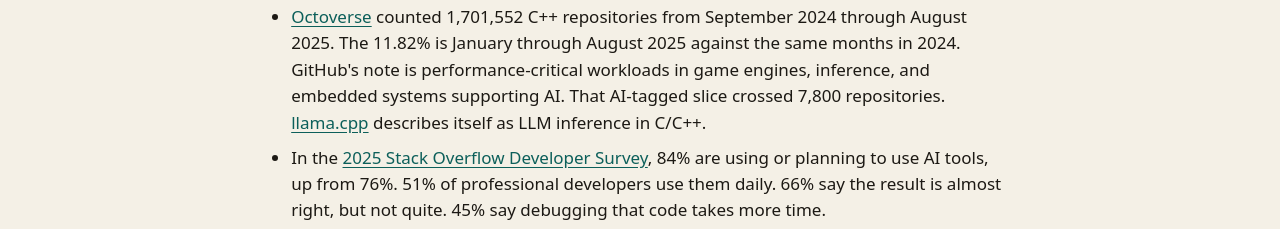
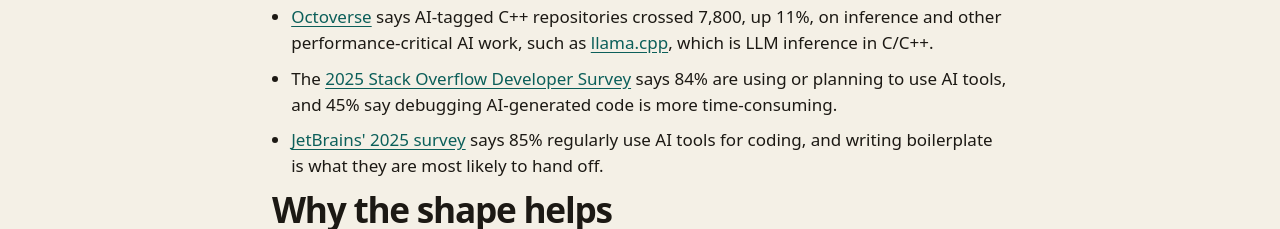
Before and after one commit to sean3z/crocket.dev, a plain HTML site: page web/ai/index.html in a window 1280 px wide. Shown: the part 543-772 px from the top of the page. Drawn offline with Linux system fonts and the light colour scheme.

Commit message:
Trim the AI page Why now list to three sentences.
Each bullet keeps one sourced figure: Octoverse on AI-tagged C++, Stack Overflow on drafting and debugging, and JetBrains on boilerplate.

```diff
--- a/web/ai/index.html
+++ b/web/ai/index.html
@@ -45,9 +45,9 @@
 
         <h2 id="right-now">Why now</h2>
         <ul class="callouts">
-          <li><a href="https://github.blog/news-insights/octoverse/octoverse-a-new-developer-joins-github-every-second-as-ai-leads-typescript-to-1/">Octoverse</a> counted 1,701,552 C++ repositories from September 2024 through August 2025. The 11.82% is January through August 2025 against the same months in 2024. GitHub's note is performance-critical workloads in game engines, inference, and embedded systems supporting AI. That AI-tagged slice crossed 7,800 repositories. <a href="https://github.com/ggml-org/llama.cpp">llama.cpp</a> describes itself as LLM inference in C/C++.</li>
-          <li>In the <a href="https://survey.stackoverflow.co/2025/ai">2025 Stack Overflow Developer Survey</a>, 84% are using or planning to use AI tools, up from 76%. 51% of professional developers use them daily. 66% say the result is almost right, but not quite. 45% say debugging that code takes more time.</li>
-          <li><a href="https://blog.jetbrains.com/research/2025/10/state-of-developer-ecosystem-2025/">JetBrains' 2025 survey</a> heard from 24,534 developers. 85% regularly use AI tools for coding. 62% rely on at least one AI coding assistant, agent, or code editor. Among those who've embraced them, nearly nine out of ten save at least an hour a week, and one in five saves eight hours or more. They're most likely to hand off writing boilerplate. Inconsistent quality of the generated code is the first concern.</li>
+          <li><a href="https://github.blog/news-insights/octoverse/octoverse-a-new-developer-joins-github-every-second-as-ai-leads-typescript-to-1/">Octoverse</a> says AI-tagged C++ repositories crossed 7,800, up 11%, on inference and other performance-critical AI work, such as <a href="https://github.com/ggml-org/llama.cpp">llama.cpp</a>, which is LLM inference in C/C++.</li>
+          <li>The <a href="https://survey.stackoverflow.co/2025/ai">2025 Stack Overflow Developer Survey</a> says 84% are using or planning to use AI tools, and 45% say debugging AI-generated code is more time-consuming.</li>
+          <li><a href="https://blog.jetbrains.com/research/2025/10/state-of-developer-ecosystem-2025/">JetBrains' 2025 survey</a> says 85% regularly use AI tools for coding, and writing boilerplate is what they are most likely to hand off.</li>
         </ul>
 
         <h2 id="review">Why the shape helps</h2>
```
